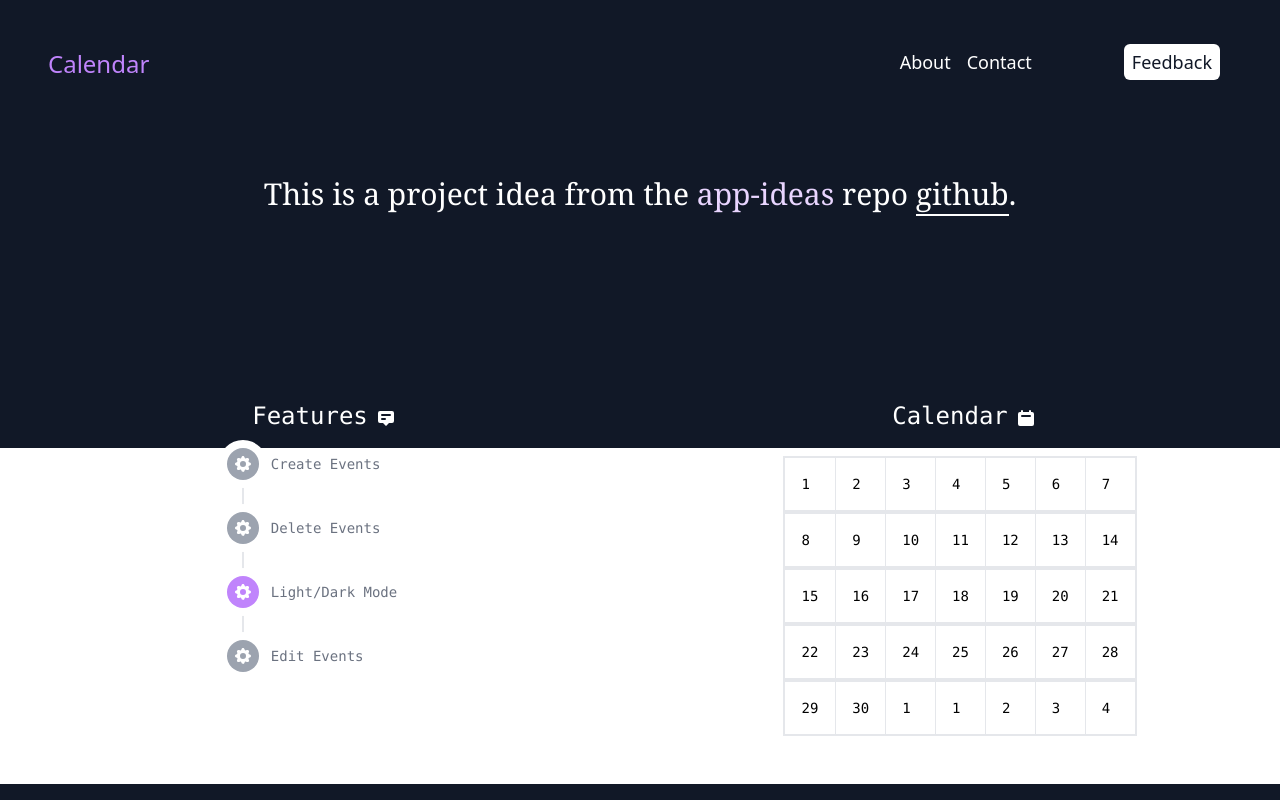
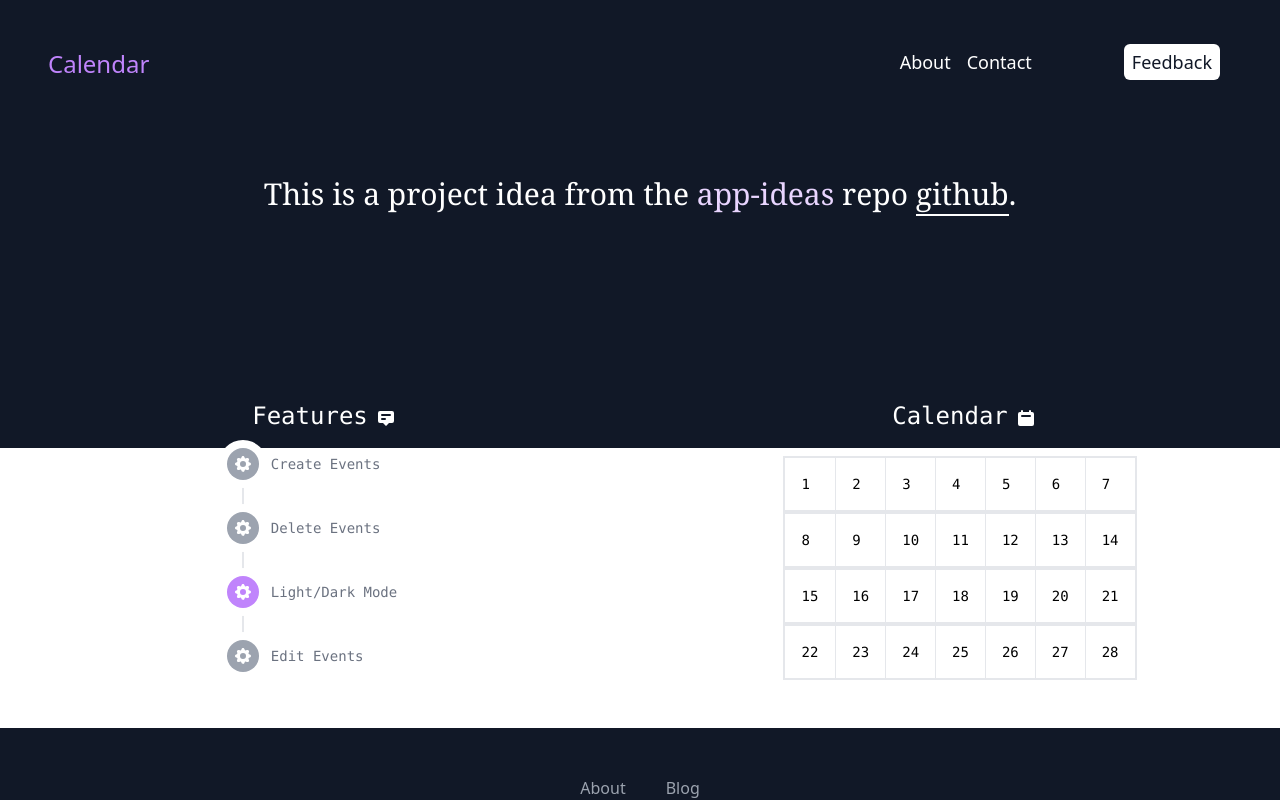
Before and after one commit to graciasc/Calendar, a Next.js app: page / in a window 1280 px wide. Shown: the top 800 px of the page. Built offline with nearby package versions, Linux system fonts and the light colour scheme.

Commit message:
fix issue with calendar by setting the amount of rows to 4

```diff
--- a/pages/calendar.tsx
+++ b/pages/calendar.tsx
@@ -62,7 +62,7 @@ const Calendar = (props: CalendarProps) => {
   }];
 
   const handleCalendarLayout = () => {
-    const rows = Math.ceil(props.days / 7);
+    const rows = (Math.ceil(props.days / 7) + 1);
     let startDay = 1;
     return (
       <div className="h-full font-mono">
@@ -160,7 +160,8 @@ const Calendar = (props: CalendarProps) => {
                 //   })}
                 // </div>
               }
-              {[...Array(rows)].map((e, i) => {
+              {new Array(4).fill(rows).map((e, i) => {
+                console.log(i);
                 return (
                   <div className={`grid grid-rows-${rows} text-center `}>
                     <div className="grid grid-cols-7 box-content border-2 divide-x ">
```
